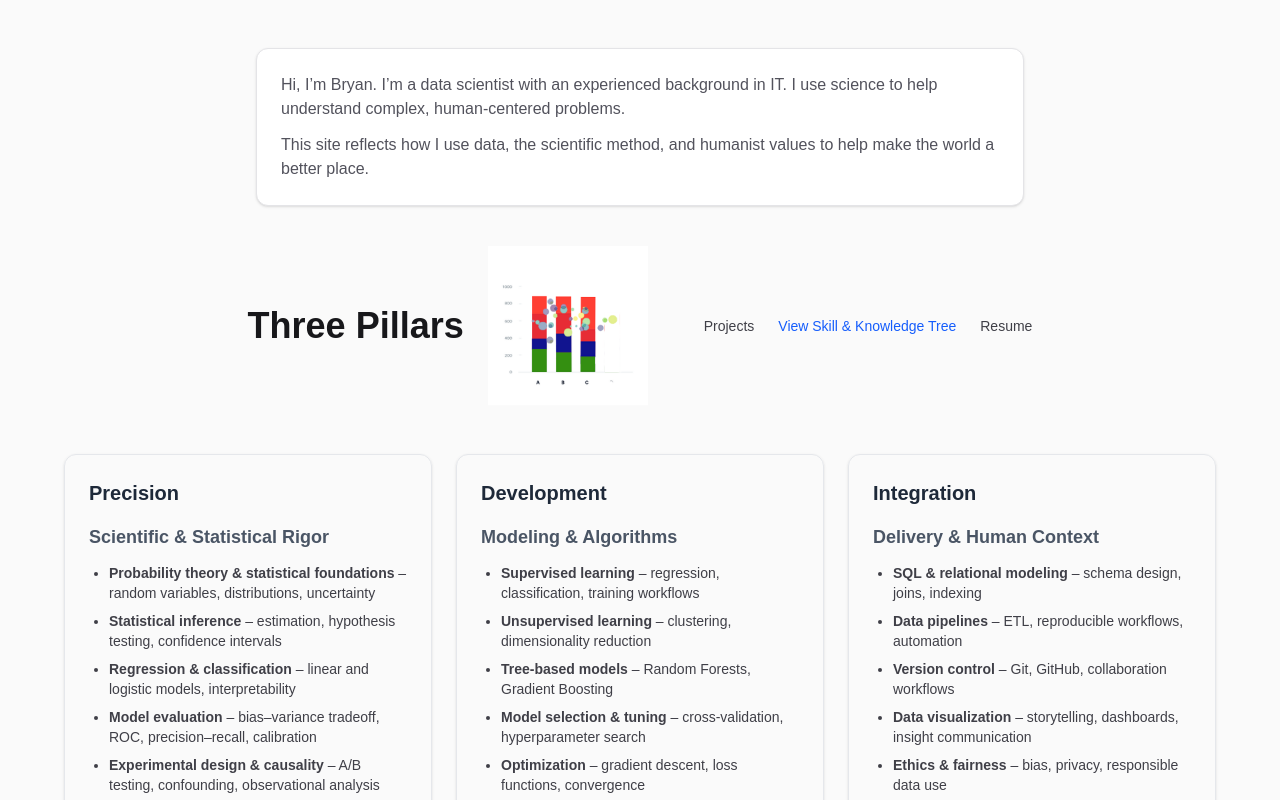
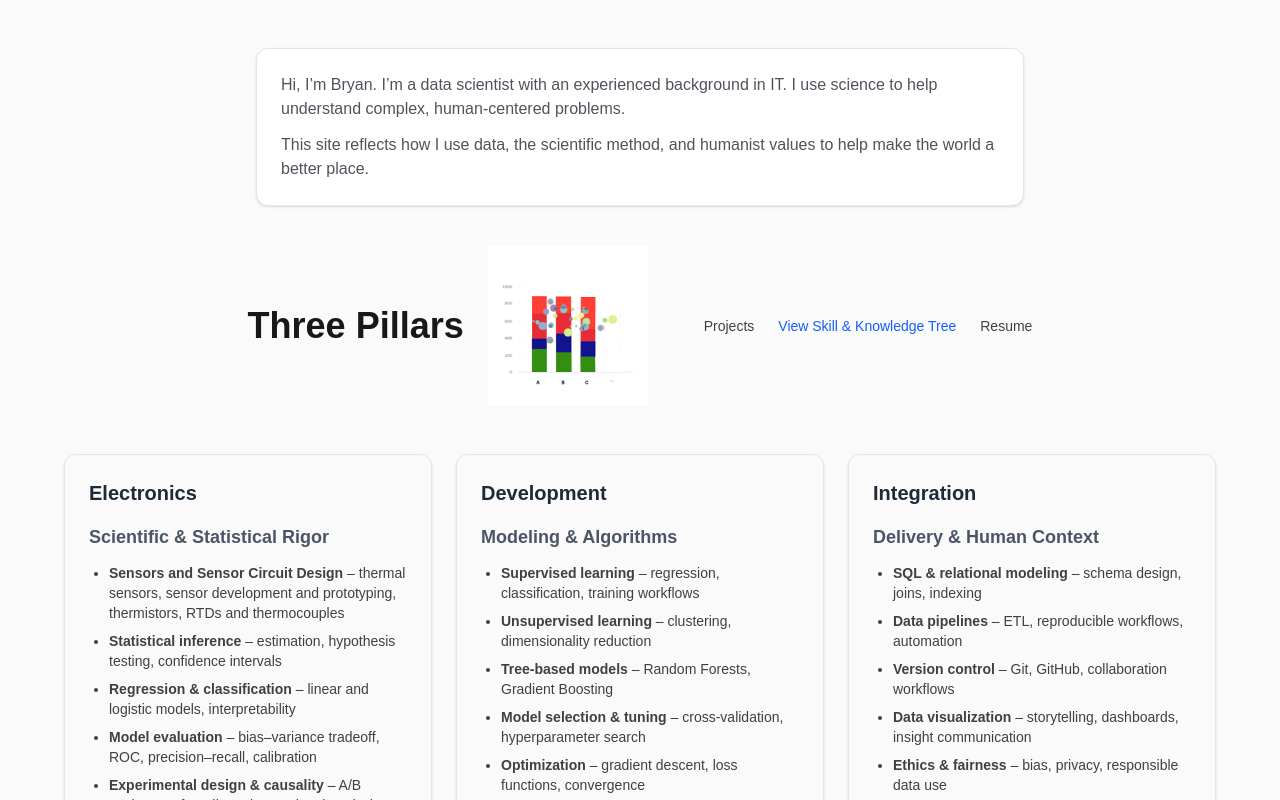
Before and after one commit to BryanB-prog/ThreePillars, a Next.js app: page / in a window 1280 px wide. Shown: the top 800 px of the page. Built offline with nearby package versions, Linux system fonts and the light colour scheme.

Commit message:
Update page.tsx

```diff
--- a/app/page.tsx
+++ b/app/page.tsx
@@ -46,11 +46,11 @@ export default function HomePage() {
 <section id="projects" className="w-full max-w-6xl mb-16">
   <div className="grid gap-6 md:grid-cols-3">
 
-    {/* PRECISION */}
-    <Card title="Precision">
+    {/* ELECTRONICS */}
+    <Card title="Electronics">
       <h3 className="text-lg font-semibold mb-3">Scientific & Statistical Rigor</h3>
       <ul className="list-disc pl-5 space-y-2 text-sm text-zinc-700">
-        <li><strong>Probability theory & statistical foundations</strong> – random variables, distributions, uncertainty</li>
+        <li><strong>Sensors and Sensor Circuit Design</strong> – thermal sensors, sensor development and prototyping, thermistors, RTDs and thermocouples</li>
         <li><strong>Statistical inference</strong> – estimation, hypothesis testing, confidence intervals</li>
         <li><strong>Regression & classification</strong> – linear and logistic models, interpretability</li>
         <li><strong>Model evaluation</strong> – bias–variance tradeoff, ROC, precision–recall, calibration</li>
```
